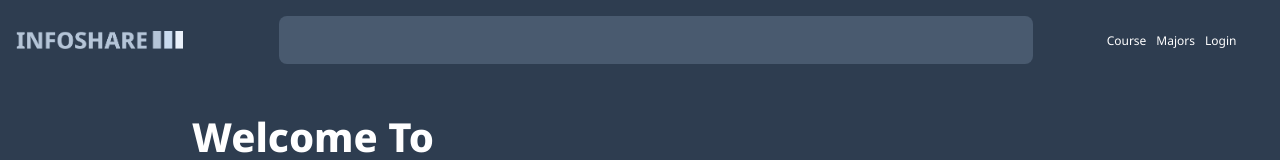
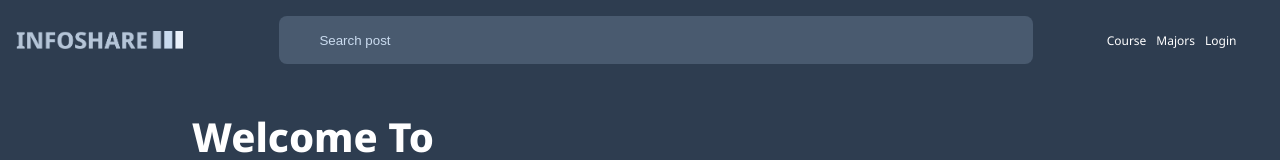
Before and after one commit to SciencePotato/bu-infoshare-next, a Next.js app: page / in a window 1280 px wide. Shown: the top 160 px of the page. Built offline with nearby package versions, Linux system fonts and the light colour scheme; no server answers; the database is empty.

Commit message:
Change search into Input

```diff
--- a/components/navbar/navbar.tsx
+++ b/components/navbar/navbar.tsx
@@ -16,6 +16,8 @@ export default function Navbar () {
 
                 {/* Search flex: 6 */}
                 <div>
+                    <input type={"text"} placeholder={"Search post"}>
+                    </input>
                 </div>
 
                 {/* Others flex: 1-2? */}
--- a/styles/Nav.module.scss
+++ b/styles/Nav.module.scss
@@ -19,11 +19,27 @@
         // Search bar
         &:nth-of-type(2) {
             flex: 9;
-            background-color: $primary-color-light;
-            border-radius: 0.5rem;
-            height: 3rem;
             margin-left: 7.5vw;
             margin-right: 5vw;
+            display: flex;
+            & > input {
+                flex: 1;
+                background-color: $primary-color-light;
+                padding-left: 2.5rem;
+                border: none;
+                border-radius: 0.5rem;
+                height: 3rem;
+                color: $primary-color-superLight;
+                &:focus {
+                    outline: none !important;
+                    border: solid 1px $primary-color-superLight;
+                    box-shadow: 0px;
+                }
+                &::placeholder {
+                    color: $primary-color-superLight;
+                    font-weight: 500;
+                }
+            }
         }
 
         // Other
```
